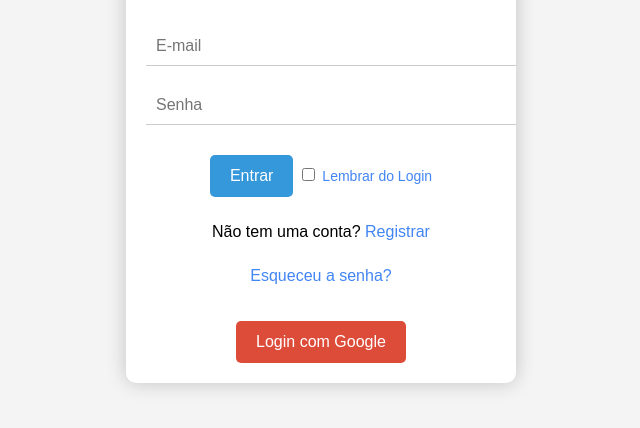
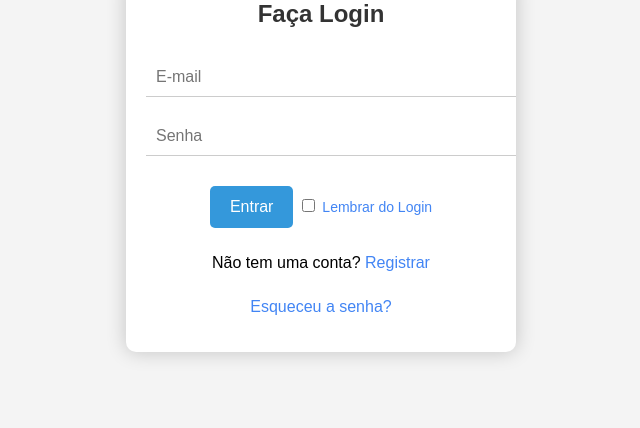
Before and after one commit to kauanlauer/compras, a plain HTML site: page index.html in a window 1280 px wide. Shown: the part 274-702 px from the top of the page, without its empty margins (319-959 px from the left). Drawn offline with Linux system fonts and the light colour scheme.

Commit message:
Add files via upload

```diff
--- a/index.html
+++ b/index.html
@@ -23,7 +23,7 @@
             </form>
             <p class="form-link">Não tem uma conta? <a href="#" class="btn-link" onclick="showRegistrationForm()">Registrar</a></p>
             <p class="form-link"><a href="#" class="btn-link" onclick="showResetPasswordForm()">Esqueceu a senha?</a></p>
-            <button type="button" class="btn-google" onclick="loginWithGoogle()">Login com Google</button>
+
         </div>
 
         <div id="registrationForm" class="form-container" style="display: none;">
@@ -36,7 +36,6 @@
                 <button type="button" class="btn-primary" onclick="register()">Registrar</button>
             </form>
             <p class="form-link">Já tem uma conta? <a href="#" class="btn-link" onclick="showLoginForm()">Login</a></p>
-            <button type="button" class="btn-google" onclick="loginWithGoogle()">Login com Google</button>
         </div>
 
 
```
